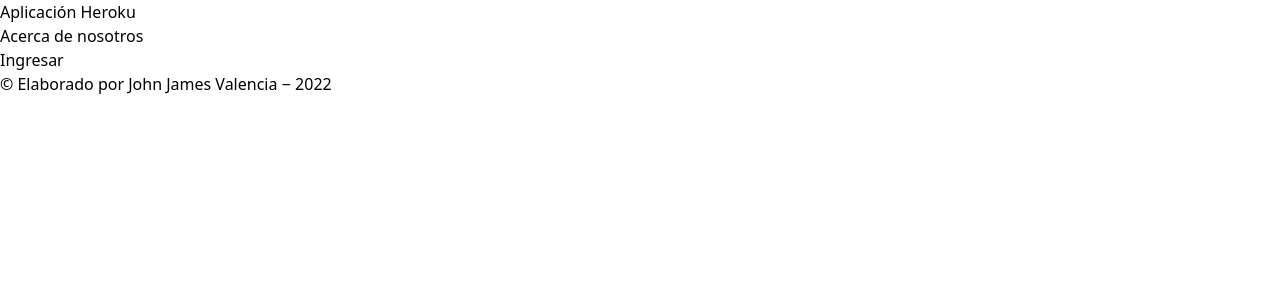
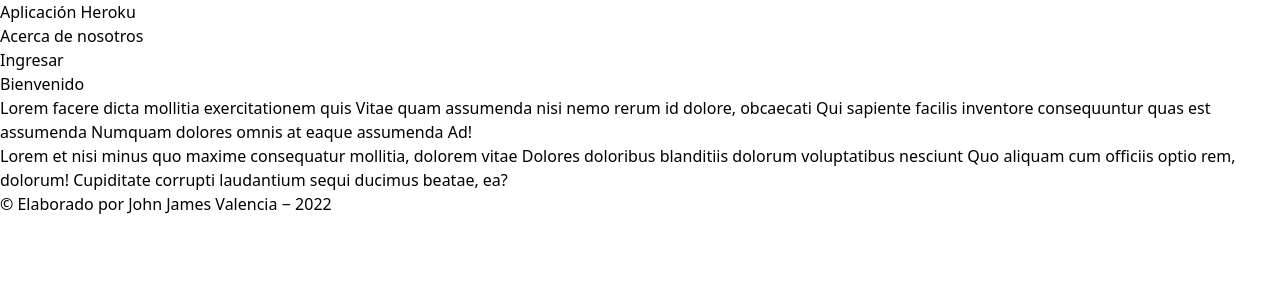
Before and after one commit to Dunloop26/despliegue-heroku, an Angular app: page / in a window 1280 px wide. Shown: the top 300 px of the page. Built offline with nearby package versions, Linux system fonts and the light colour scheme.

Commit message:
Agregamos componente de inicio

```diff
--- a/src/app/app.component.html
+++ b/src/app/app.component.html
@@ -1,2 +1,3 @@
 <app-header></app-header>
+<app-inicio></app-inicio>
 <app-footer></app-footer>
--- a/src/app/app.module.ts
+++ b/src/app/app.module.ts
@@ -4,12 +4,14 @@ import { BrowserModule } from '@angular/platform-browser';
 import { AppComponent } from './app.component';
 import { HeaderComponent } from './components/header/header.component';
 import { FooterComponent } from './components/footer/footer.component';
+import { InicioComponent } from './components/inicio/inicio.component';
 
 @NgModule({
   declarations: [
     AppComponent,
     HeaderComponent,
-    FooterComponent
+    FooterComponent,
+    InicioComponent
   ],
   imports: [
     BrowserModule
--- /dev/null
+++ b/src/app/components/inicio/inicio.component.html
@@ -0,0 +1,7 @@
+<main class="container mx-auto my-16 mb-28">
+  <h1 class="text-3xl mb-4">Bienvenido</h1>
+  <section class="max-w-md">
+    <p class="mb-4 text-gray-500">Lorem facere dicta mollitia exercitationem quis Vitae quam assumenda nisi nemo rerum id dolore, obcaecati Qui sapiente facilis inventore consequuntur quas est assumenda Numquam dolores omnis at eaque assumenda Ad!</p>
+    <p class="mb-8 text-gray-500">Lorem et nisi minus quo maxime consequatur mollitia, dolorem vitae Dolores doloribus blanditiis dolorum voluptatibus nesciunt Quo aliquam cum officiis optio rem, dolorum! Cupiditate corrupti laudantium sequi ducimus beatae, ea?</p>
+  </section>
+</main>
--- /dev/null
+++ b/src/app/components/inicio/inicio.component.ts
@@ -0,0 +1,15 @@
+import { Component, OnInit } from '@angular/core';
+
+@Component({
+  selector: 'app-inicio',
+  templateUrl: './inicio.component.html',
+  styleUrls: ['./inicio.component.css']
+})
+export class InicioComponent implements OnInit {
+
+  constructor() { }
+
+  ngOnInit(): void {
+  }
+
+}
```
Also changed, not shown: src/app/components/inicio/inicio.component.css (added), 1 other file (tests, documents, lock files or other folders).
